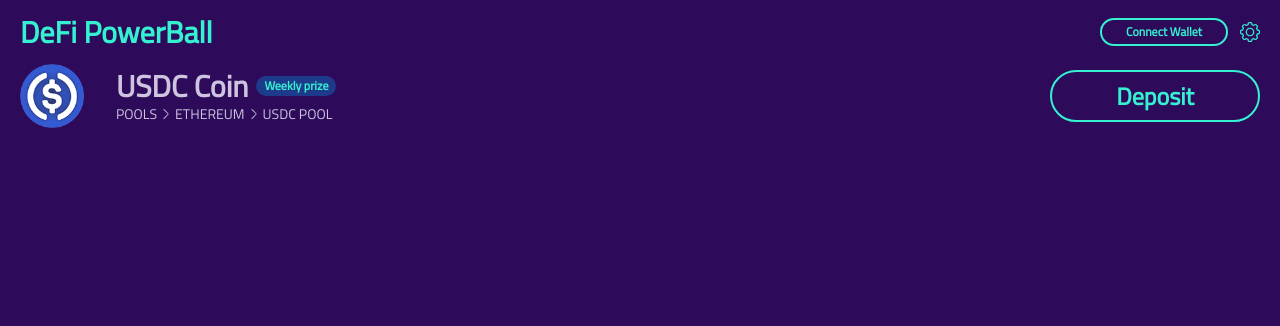
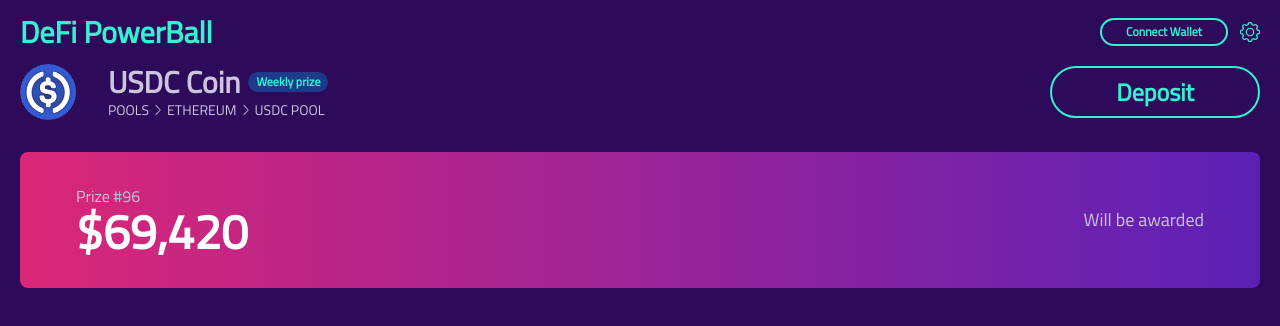
Before and after one commit to DEFI-POOL/fairy-pool-FE, a React (Create React App) app: page / in a window 1280 px wide. Shown: the top 326 px of the page. Built offline with nearby package versions, Linux system fonts and the light colour scheme.

Commit message:
Pool prize banner

```diff
--- a/src/App.js
+++ b/src/App.js
@@ -6,12 +6,15 @@
   return (
     <div className="min-h-screen bg-primary font-primary">
       <Header />
-      <div className="flex justify-between items-center px-5">
+      <div className="px-5">
+        <div className="flex justify-between items-center">
           <div className="flex items-center">
-          <img src={USDC_image} className="w-16" />
+            <img src={USDC_image} className="w-14" />
             <div className="ml-8">
               <div className="flex items-center">
-              <div className="text-3xl font-bold text-secondary">USDC Coin</div>
+                <div className="text-3xl font-bold text-secondary">
+                  USDC Coin
+                </div>
                 <div className="rounded-full bg-blue-900 text-accent text-xs font-black ml-2 px-2 py-0.5">
                   Weekly prize
                 </div>
@@ -29,6 +32,14 @@
             Deposit
           </div>
         </div>
+        <div className="mt-8 rounded-lg bg-gradient-to-r from-pink-600 to-purple-800 flex justify-between items-center px-14 py-8">
+          <div>
+            <div className="text-secondary">Prize #96</div>
+            <div className="text-white text-5xl font-bold">$69,420</div>
+          </div>
+          <div className="text-secondary text-lg">Will be awarded</div>
+        </div>
+      </div>
     </div>
   );
 }
```
Lines whose indentation alone changed are shown as unchanged.
